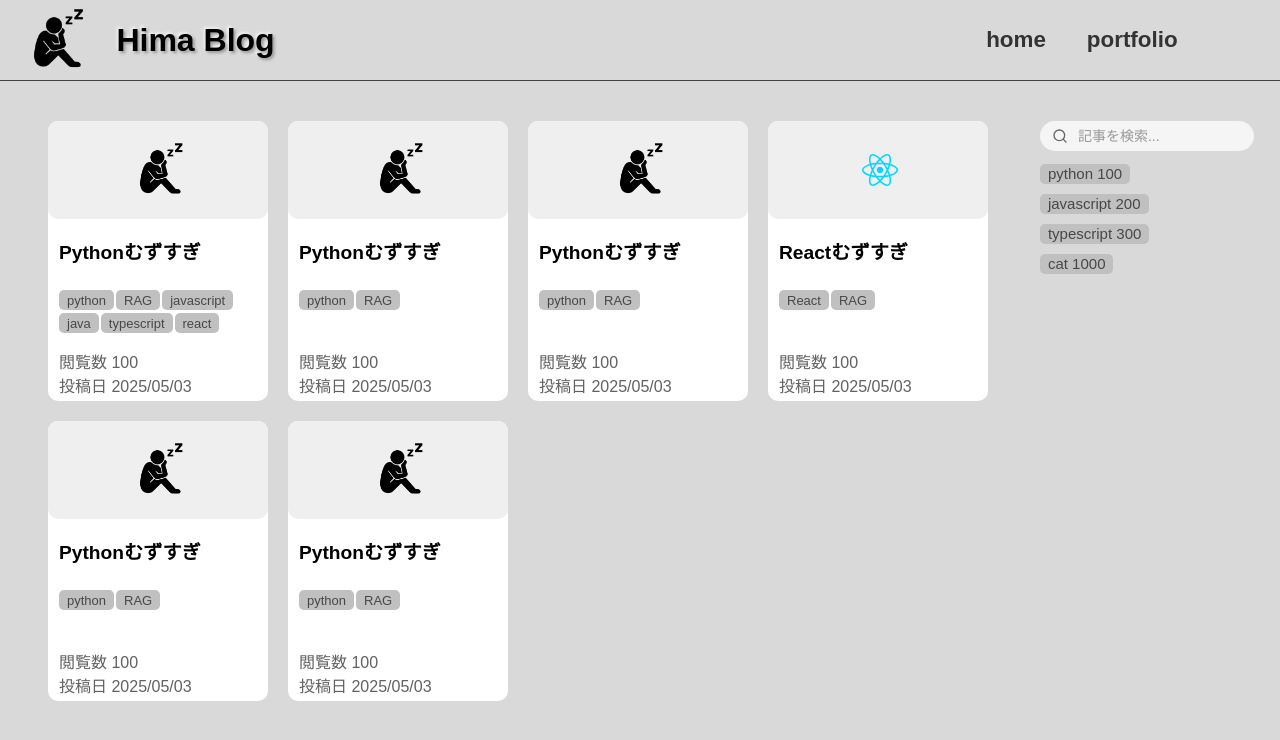
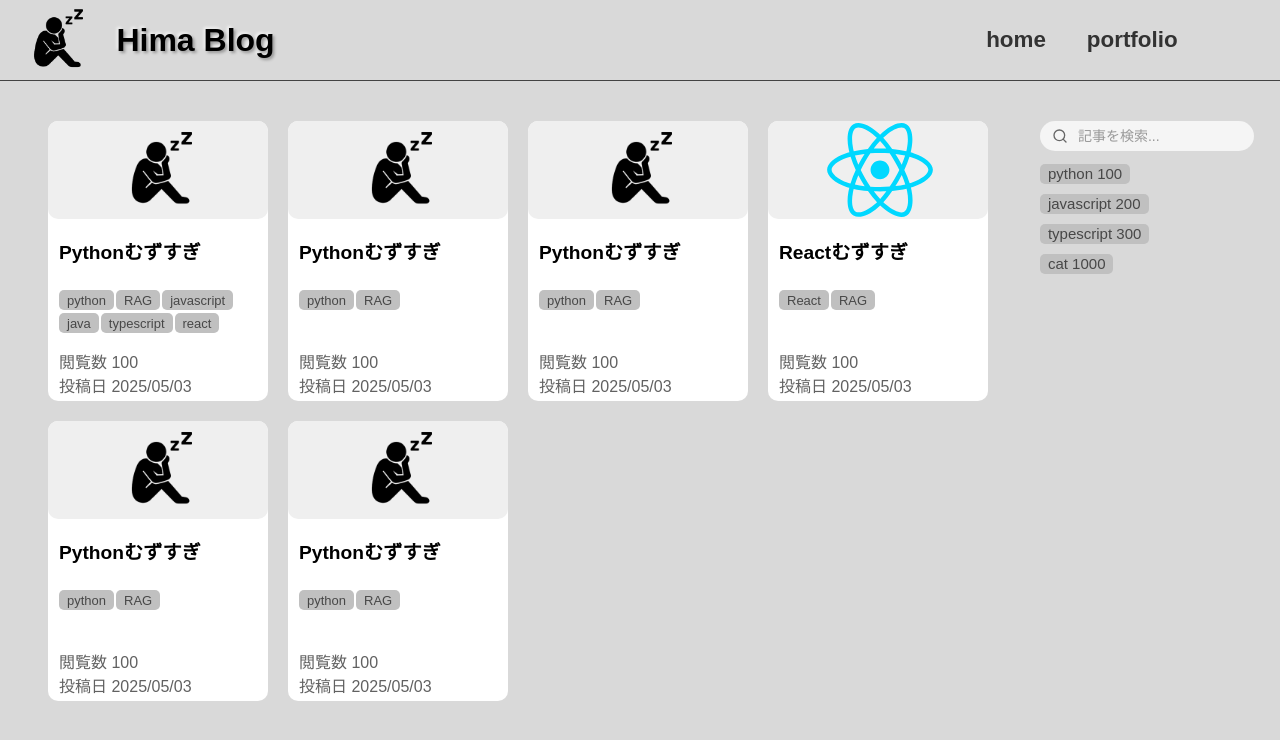
Before and after one commit to hmuto111/hima-blog, a React (Vite) app: page / in a window 1280 px wide. Shown: the top 740 px of the page. Built offline with nearby package versions, Linux system fonts and the light colour scheme.

Commit message:
fix: カードの画像が画像の枠いっぱいに表示されるように修正 #7

```diff
--- a/src/features/blog/components/card/card.module.css
+++ b/src/features/blog/components/card/card.module.css
@@ -1,6 +1,8 @@
 .card {
   width: 220px;
   height: 280px;
+  max-width: 220px;
+  max-height: 280px;
   border-radius: 10px;
   display: flex;
   flex-direction: column;
@@ -22,9 +24,10 @@
 }
 
 .article_img img {
-  max-width: 70%;
-  max-height: 70%;
-  height: auto;
+  width: 100%;
+  height: 100%;
+  object-fit: contain;
+  flex-shrink: 0;
 }
 
 .article_description {
```
